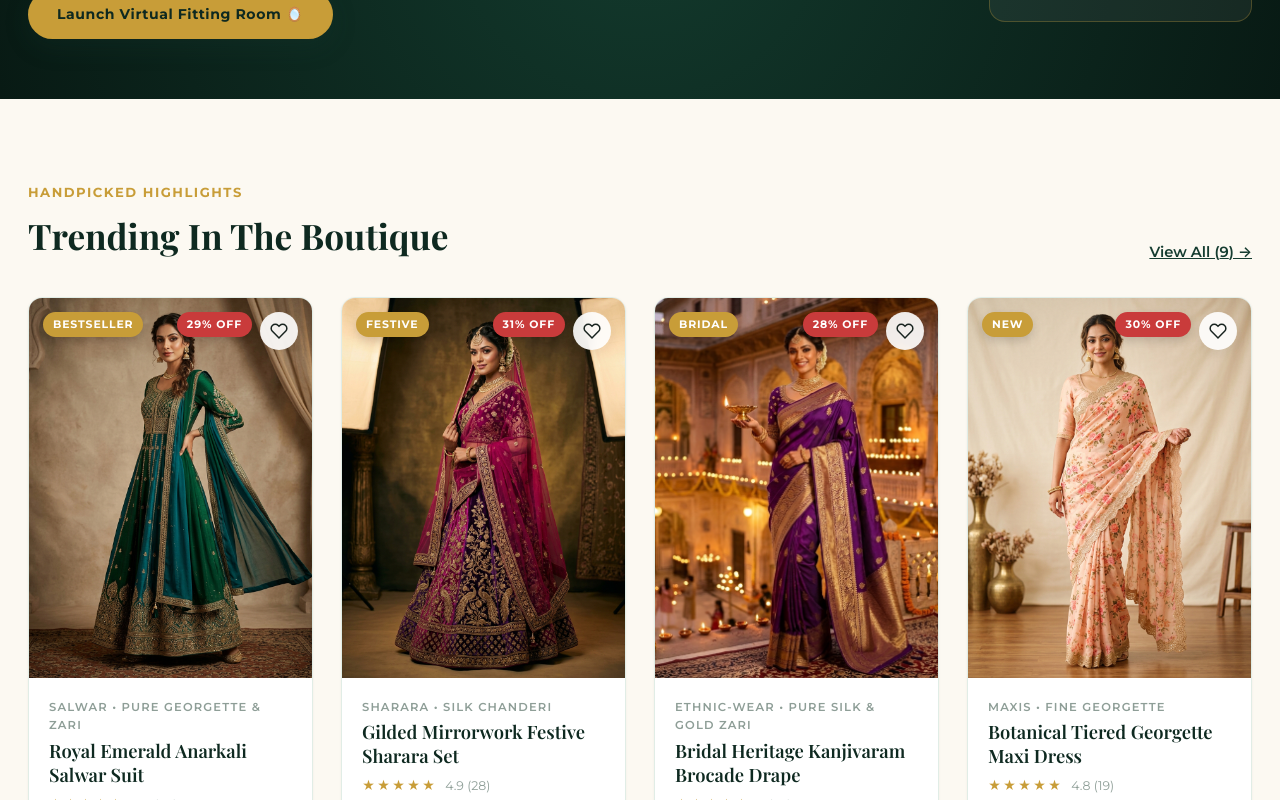
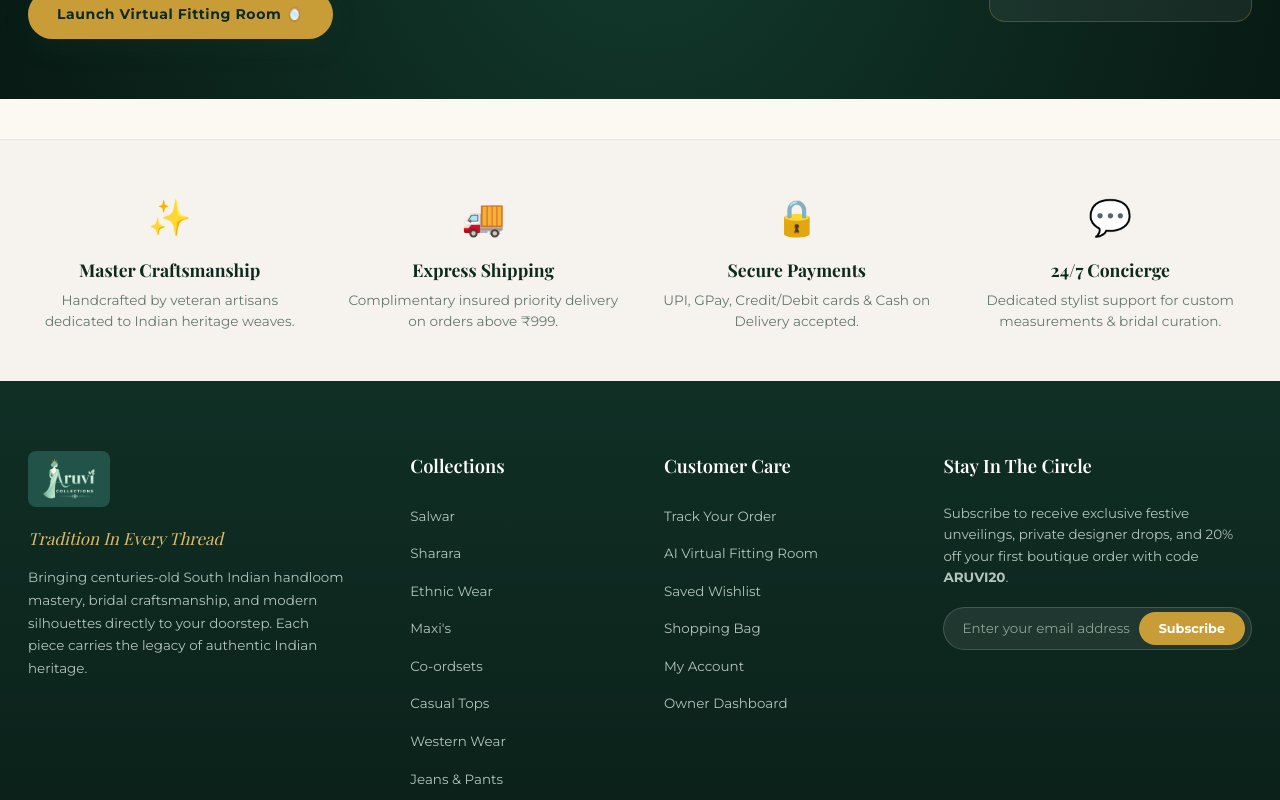
Before and after one commit to sudesisankaran/aruvi.in, a React (Vite) app: page / in a window 1280 px wide. Shown: the part 1660-2460 px from the top of the page. Built offline with nearby package versions, Linux system fonts and the light colour scheme; a web font is replaced by a local one.

Commit message:
Remove Trending In The Boutique section from HomePage

```diff
--- a/src/pages/HomePage.jsx
+++ b/src/pages/HomePage.jsx
@@ -1,14 +1,9 @@
 import React from 'react';
 import { Link } from 'react-router-dom';
 import { useStore } from '../context/StoreContext';
-import ProductCard from '../components/ProductCard';
 
 export default function HomePage() {
-  const { products, categories } = useStore();
-
-  // Curated collections
-  const featuredProducts = products.filter(p => p.badge || p.rating >= 4.8).slice(0, 8);
-  const festiveProducts = products.filter(p => p.category === 'sharara' || p.category === 'ethnic-wear' || p.category === 'salwar').slice(0, 4);
+  const { categories } = useStore();
 
   return (
     <div className="home-page-view">
@@ -136,27 +131,6 @@ export default function HomePage() {
         </div>
       </section>
 
-      {/* Featured Products Grid */}
-      <section className="featured-products-section" style={{ padding: '40px 0 80px' }}>
-        <div className="container">
-          <div style={{ display: 'flex', justifyContent: 'space-between', alignItems: 'flex-end', marginBottom: '32px' }}>
-            <div>
-              <span style={{ color: 'var(--color-gold)', fontSize: '0.82rem', textTransform: 'uppercase', letterSpacing: '1.5px', fontWeight: 700 }}>Handpicked Highlights</span>
-              <h2 style={{ fontFamily: 'var(--font-serif)', fontSize: '2.2rem', color: '#0e2920', marginTop: '4px' }}>Trending In The Boutique</h2>
-            </div>
-            <Link to="/shop" style={{ color: 'var(--color-primary)', fontWeight: 600, fontSize: '0.92rem', textDecoration: 'underline' }}>
-              View All ({products.length}) →
-            </Link>
-          </div>
-
-          <div className="products-grid" style={{ display: 'grid', gridTemplateColumns: 'repeat(auto-fill, minmax(260px, 1fr))', gap: '28px' }}>
-            {featuredProducts.map((p) => (
-              <ProductCard key={p.id} product={p} />
-            ))}
-          </div>
-        </div>
-      </section>
-
       {/* Boutique USPs */}
       <section className="boutique-usps-section" style={{ background: '#f6f3ee', padding: '50px 0', borderTop: '1px solid rgba(200,157,56,0.15)' }}>
         <div className="container" style={{ display: 'grid', gridTemplateColumns: 'repeat(auto-fit, minmax(220px, 1fr))', gap: '30px', textAlign: 'center' }}>
```
